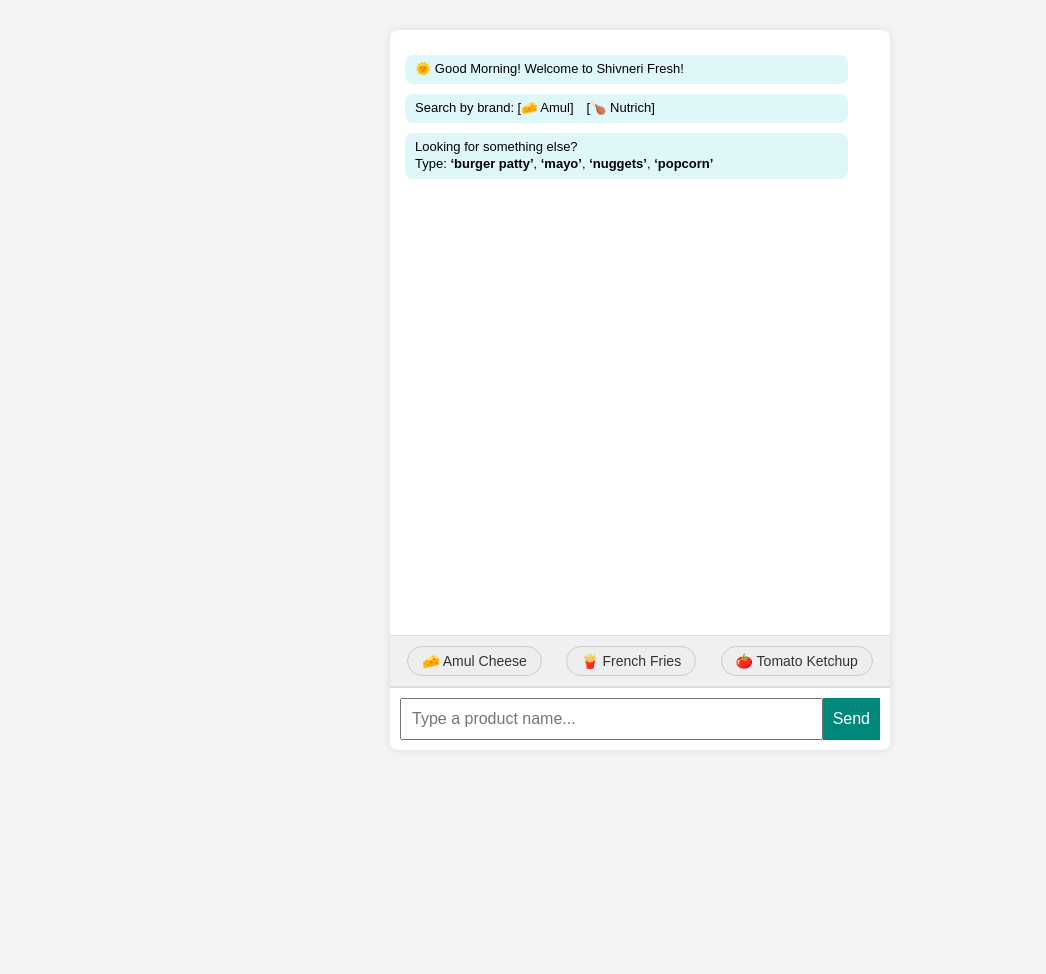
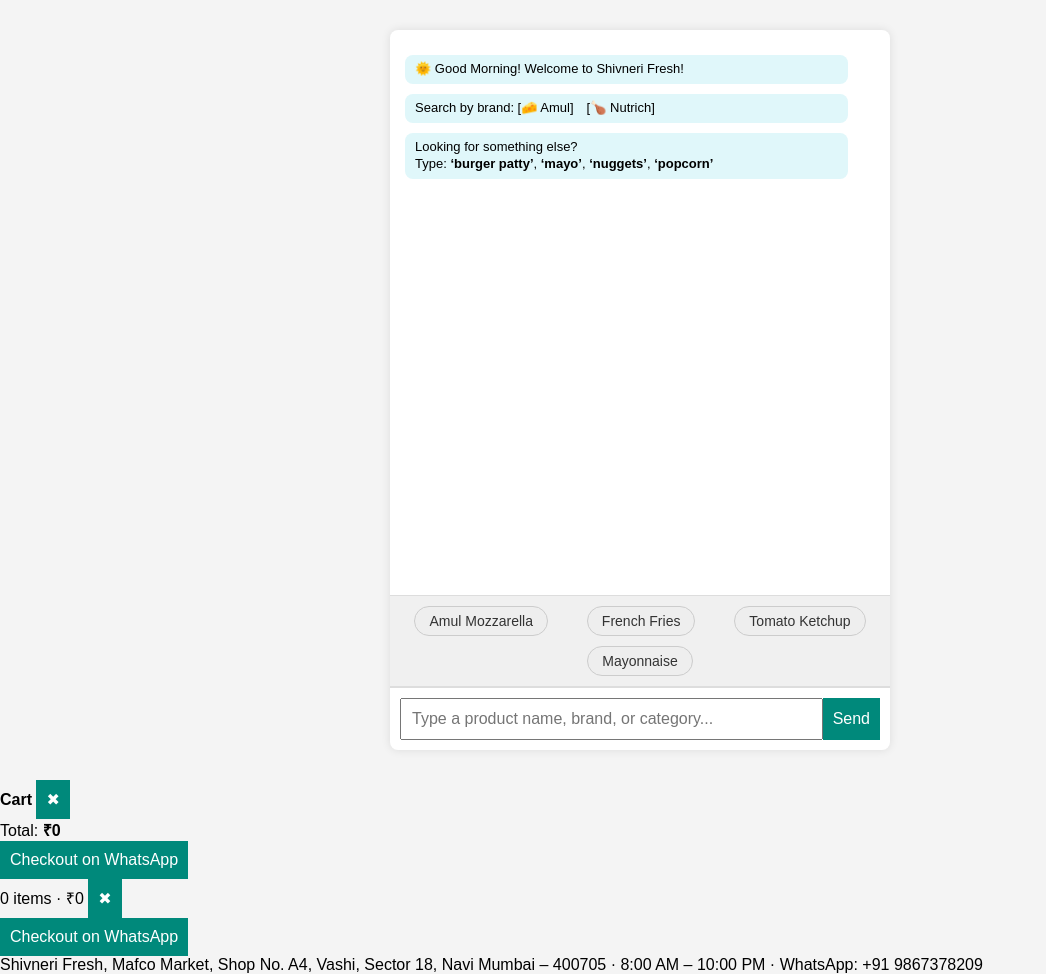
Before and after one commit to ashokaci216/chatbotshivnerifresh, a plain HTML site: page index.html in a window 1280 px wide. Shown: the whole page, without its empty margins (0-1046 px from the left). Before the commit the page ends 800 px from the top, so only its background shows below. Drawn offline with nearby package versions, Linux system fonts and the light colour scheme.

Commit message:
Update index.html

```diff
--- a/index.html
+++ b/index.html
@@ -3,28 +3,73 @@
 <head>
   <meta charset="UTF-8" />
   <meta name="viewport" content="width=device-width, initial-scale=1.0"/>
-  <title>Shivneri Fresh Chatbot</title>
+  <title>Shivneri Fresh – Customer Support Chat</title>
   <link rel="stylesheet" href="style.css" />
+  <meta name="theme-color" content="#0a7a3d" />
 </head>
 <body>
-  <div class="chat-container">
-    <div id="messages" class="messages"></div>
+  <div class="chat-container" role="main" aria-label="Shivneri Fresh Customer Chat">
+    <div id="messages" class="messages" aria-live="polite"></div>
 
-    <div id="shortcuts" class="shortcuts">
-      <button onclick="triggerSearch('Amul Cheese')">🧀 Amul Cheese</button>
-      <button onclick="triggerSearch('French Fries')">🍟 French Fries</button>
-      <button onclick="triggerSearch('Tomato Ketchup')">🍅 Tomato Ketchup</button>
-      <button id="clear-chat" class="clear-btn hidden">🧹 Clear Chat</button>
+    <div id="shortcuts" class="shortcuts" aria-label="Quick product shortcuts">
+      <button type="button" data-shortcut="Amul Mozzarella">Amul Mozzarella</button>
+      <button type="button" data-shortcut="French Fries">French Fries</button>
+      <button type="button" data-shortcut="Tomato Ketchup">Tomato Ketchup</button>
+      <button type="button" data-shortcut="Mayonnaise">Mayonnaise</button>
     </div>
 
-    <form id="chat-form">
-      <input type="text" id="user-input" placeholder="Type a product name..." autocomplete="off" />
-      <button type="submit">Send</button>
+    <div class="chat-controls">
+      <button id="clear-chat" class="clear-btn hidden" type="button" aria-label="Clear chat">Clear Chat</button>
+    </div>
+
+    <form id="chat-form" autocomplete="off">
+      <input
+        type="text"
+        id="user-input"
+        placeholder="Type a product name, brand, or category..."
+        autocomplete="off"
+        spellcheck="false"
+        aria-label="Type a product name"
+      />
+      <button type="submit" aria-label="Send message">Send</button>
     </form>
   </div>
 
+  <!-- Mini-Cart Drawer -->
+<div id="mini-cart" class="mini-cart" aria-hidden="true">
+  <div class="mini-panel" role="dialog" aria-modal="true" aria-label="Cart">
+    <div class="mini-head">
+      <strong>Cart</strong>
+      <button id="mini-close" class="mini-close" aria-label="Close">✖</button>
+    </div>
+
+    <div id="mini-lines" class="mini-lines"></div>
+
+    <div class="mini-foot">
+      <div>
+        <span>Total:</span>
+        <strong id="mini-total">₹0</strong>
+      </div>
+      <button id="mini-wa" class="mini-wa">Checkout on WhatsApp</button>
+    </div>
+  </div>
+</div>
+
+  <!-- Checkout bar -->
+  <div id="checkout-bar" class="checkout-bar">
+  <div class="cart-info">
+    <span id="cart-count">0</span> items · <span id="cart-total">₹0</span>
+    <button id="clear-cart" class="delete-btn" aria-label="Clear cart" title="Remove all items">✖</button>
+  </div>
+  <button id="whatsapp-checkout" disabled>Checkout on WhatsApp</button>
+</div>
+
+  <footer class="store-info">
+    Shivneri Fresh, Mafco Market, Shop No. A4, Vashi, Sector 18, Navi Mumbai – 400705 · 8:00 AM – 10:00 PM · WhatsApp: +91 9867378209
+  </footer>
+
   <!-- Fuse.js + App Logic -->
-  <script src="https://cdn.jsdelivr.net/npm/fuse.js@6.6.2"></script>
-  <script src="app.js"></script>
+  <script defer src="https://cdn.jsdelivr.net/npm/fuse.js@6.6.2"></script>
+  <script defer src="app.js"></script>
 </body>
 </html>
```
